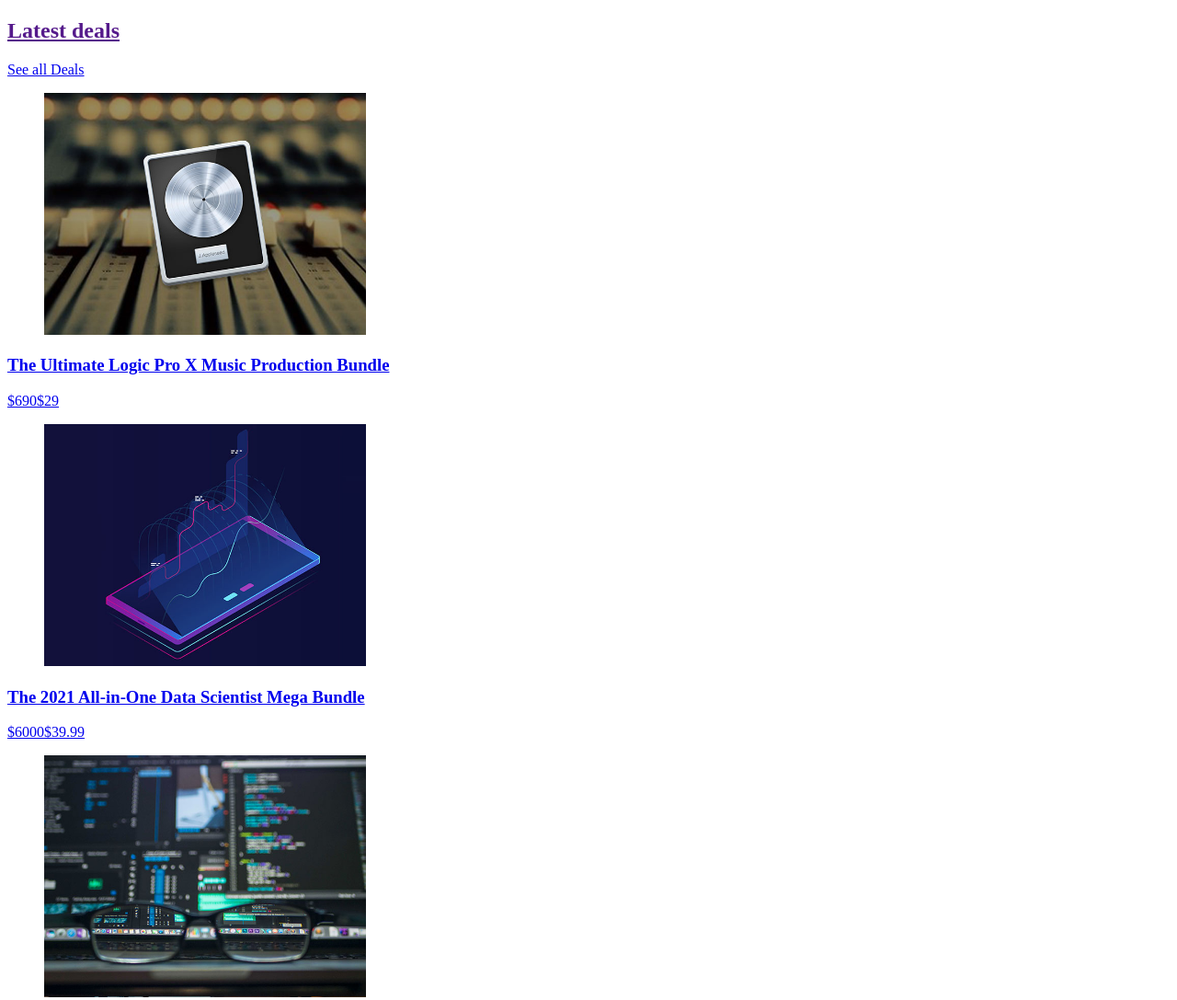
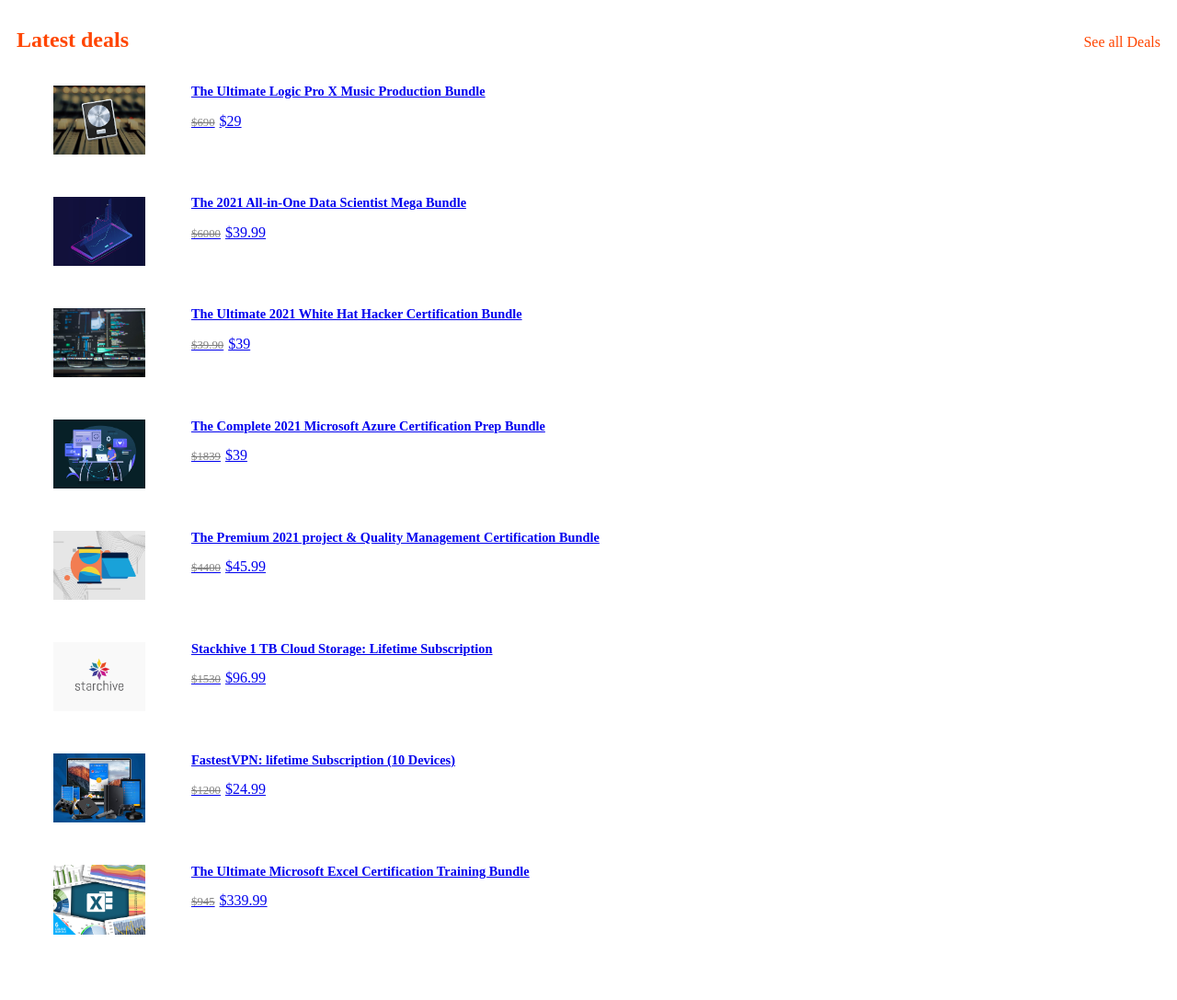
Before and after one commit to prolajumokeoni/TNW_project, a plain HTML site: page index.html in a window 1280 px wide. Shown: the part 6320-7407 px from the top of the page at 92% size. Drawn offline with Linux system fonts and the light colour scheme.

Commit message:
add deals section

```diff
--- a/index.html
+++ b/index.html
@@ -1186,13 +1186,13 @@
 
                 </div>
         </div>
-        <section class="deals">
+    <section class="deals-section">
             <div class="deals-header">
-                <h2><a class="anchor-header" href="">Latest deals</a></h2>
-                <a href="#">See all Deals</a>
+                <h2><a class="anchor-header" href=""></a>Latest deals</a></h2>
+                <a class="anchor-header" href="#">See all Deals</a>
             </div>
             <div class="deals-wrapper">
-                <a href="#">
+                <a class="deals" href="#">
                     <figure>
                         <img src="images/sale_18296_primary_image.jpg" alt="Latest deals" width="350">
                     </figure>
@@ -1205,7 +1205,7 @@
                 </a>
 
             <div class="deals-wrapper">
-                <a href="#">
+                <a class="deals" href="#">
                     <figure>
                         <img src="images/sale_26801_primary_image.jpg" alt="Latest deals" width="350">
                     </figure>
@@ -1217,7 +1217,7 @@
                     </div>
                  </a>
             <div class="deals-wrapper">
-                <a href="#">
+                <a class="deals" href="#">
                     <figure>
                         <img src="images/sale_28088_primary_image.jpg" alt="Latest deals" width="350">
                     </figure>
@@ -1231,7 +1231,7 @@
 
 
             <div class="deals-wrapper">
-                <a href="#">
+                <a class="deals" href="#">
                         <figure>
                             <img src="images/sale_25748_primary_image.jpg" alt="Latest deals" width="350">
                         </figure>
@@ -1243,7 +1243,7 @@
                         </div>
                 </a>
             <div class="deals-wrapper">
-                <a href="#">
+                <a class="deals" href="#">
                         <figure>
                             <img src="images/sale_162647_primary_image.jpg" alt="Latest deals" width="350">
                         </figure>
@@ -1255,7 +1255,7 @@
                         </div>
                 </a>
                 <div class="deals-wrapper">
-                    <a href="#">
+                    <a class="deals" href="#">
                         <figure>
                             <img src="images/sale_163163_primary_image.jpg" alt="Latest deals" width="350">
                         </figure>
@@ -1267,7 +1267,7 @@
                                 </div>
                     </a>
                  <div class="deals-wrapper">
-                        <a href="#">
+                        <a class="deals" href="#">
                             <figure>
                                 <img src="images/product_21571_product_shots5_image.jpg" alt="Latest deals" width="350">
                             </figure>
@@ -1279,7 +1279,7 @@
                                     </div>
                         </a>
                     <div class="deals-wrapper">
-                        <a href="#">
+                        <a class="deals" href="#">
                             <figure>
                                 <img src="images/sale_14198_primary_image.jpg" alt="Latest deals" width="350">
                             </figure>
@@ -1293,7 +1293,7 @@
 
 
 
-            </section>
+    </section>
 
 
     </main>
--- a/styles.css
+++ b/styles.css
@@ -309,13 +309,45 @@ li {
 
 
 
-/* deals*/
+/* deals section*/
 
+.deals-section {
+    padding: 10px;
+    margin-bottom: 50px;
+}
+.deals-header {
+    display: flex;
+    justify-content: space-between;
+    align-items: baseline;
+    color: orangered;
+}
+.anchor-header {
+    color: orangered;
+    text-decoration: none;
+    font-size: 1rem;
+}
 
-
-
-
-
+.deals-wrapper {
+    display: grid;
+    grid-gap: 10px;
+}
+.deals {
+    display: flex;
+}
+.deals img {
+    width: 100px;
+    margin-right: 10px;
+}
+.deals-description  h3 {
+    font-weight: bold;
+    font-size: 0.9rem;
+}
+.deals-description span {
+    color: gray;
+    font-size: 0.8rem;
+    text-decoration: line-through;
+    margin-right: 5px;
+}
 
 
 
```
